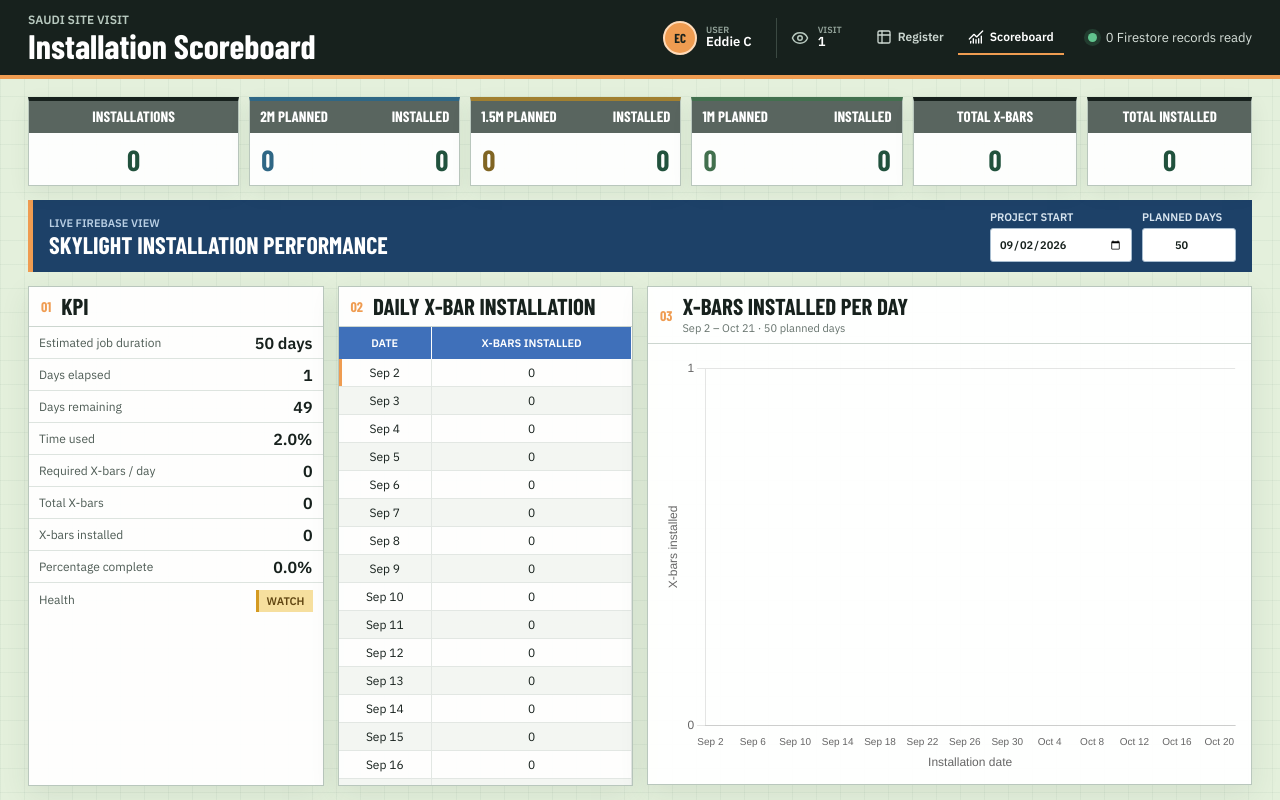
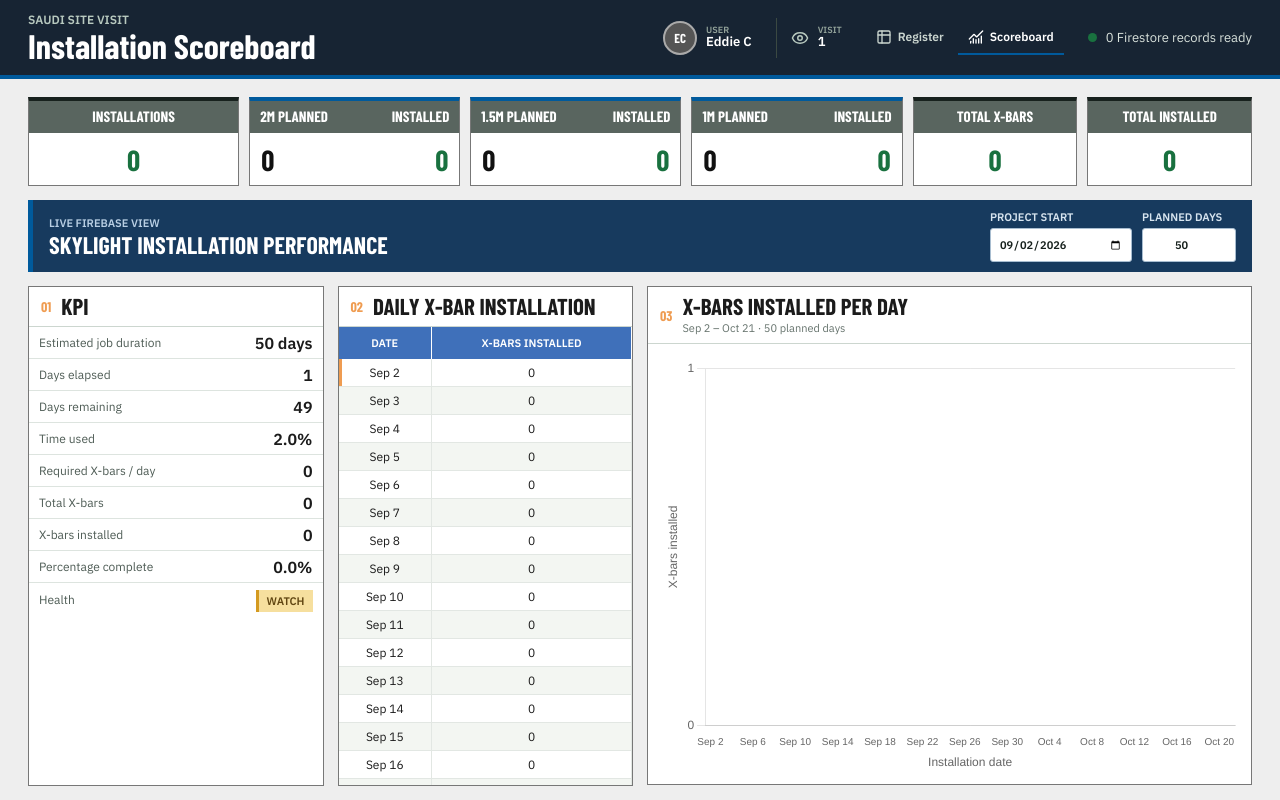
Before and after one commit to totem19970508/AVR_installation, a Flask app: page /scoreboard in a window 1280 px wide. Run offline with Flask 3, Linux system fonts and the light colour scheme; data that the repository does not hold is empty; some libraries are stand-ins or nearby versions.

Commit message:
Improve onsite color contrast

```diff
--- a/static/scoreboard.css
+++ b/static/scoreboard.css
@@ -1,21 +1,17 @@
 .scoreboard-main { width: min(1500px, 100%); padding: 26px clamp(20px, 4vw, 64px) 56px; }
 .score-strip { display: grid; grid-template-columns: repeat(4, minmax(145px, 1fr)) repeat(2, minmax(125px, .78fr)); gap: 12px; margin-bottom: 22px; }
-.stage-score { min-width: 0; background: rgba(255, 255, 255, .94); border: 1px solid #b9c7bd; box-shadow: 0 7px 20px rgba(44, 71, 55, .07); }
+.stage-score { min-width: 0; background: #fff; border: 1px solid #777; box-shadow: none; }
 .stage-score header { min-height: 37px; padding: 8px 12px; display: grid; grid-template-columns: 1fr auto; gap: 10px; color: #fff; background: #59655f; font-family: "Barlow Condensed", sans-serif; font-size: 15px; font-weight: 700; text-transform: uppercase; }
 .stage-score > div { min-height: 64px; padding: 12px; display: grid; grid-template-columns: 1fr auto; align-items: center; gap: 10px; }
 .stage-score strong { overflow: hidden; font-family: "Barlow Condensed", sans-serif; font-size: 32px; line-height: 1; text-overflow: ellipsis; }
-.stage-score > div strong:last-child { color: #21523d; }
-.stage-score-2000 { border-top: 4px solid #2f6785; }
-.stage-score-1500 { border-top: 4px solid #a17f30; }
-.stage-score-1000 { border-top: 4px solid #42704e; }
-.stage-score-2000 > div strong:first-child { color: #2f6785; }
-.stage-score-1500 > div strong:first-child { color: #806523; }
-.stage-score-1000 > div strong:first-child { color: #42704e; }
+.stage-score > div strong:last-child { color: #19713f; }
+.stage-score-2000, .stage-score-1500, .stage-score-1000 { border-top: 4px solid #005a9c; }
+.stage-score-2000 > div strong:first-child, .stage-score-1500 > div strong:first-child, .stage-score-1000 > div strong:first-child { color: #111; }
 .installation-score, .total-score, .done-score { border-top: 4px solid #17211d; }
 .installation-score header, .total-score header, .done-score header { grid-template-columns: 1fr; text-align: center; }
 .installation-score > div, .total-score > div, .done-score > div { grid-template-columns: 1fr; text-align: center; }
 
-.scoreboard-title-band { min-height: 74px; margin-bottom: 22px; padding: 15px 18px; display: flex; align-items: center; justify-content: space-between; gap: 22px; color: #fff; background: #1d4168; border-left: 5px solid #ef9c51; }
+.scoreboard-title-band { min-height: 74px; margin-bottom: 22px; padding: 15px 18px; display: flex; align-items: center; justify-content: space-between; gap: 22px; color: #fff; background: #173a5e; border-left: 5px solid #005a9c; }
 .scoreboard-title-band h2 { margin: 0; font-size: 27px; }
 .scoreboard-kicker { display: block; margin-bottom: 3px; color: #b8cee3; font-size: 11px; font-weight: 600; text-transform: uppercase; }
 .schedule-controls { display: flex; align-items: flex-end; gap: 10px; }
@@ -26,7 +22,7 @@
 
 .analytics-grid { display: grid; grid-template-columns: minmax(350px, .72fr) minmax(560px, 1.45fr); gap: 22px; align-items: start; }
 .scoreboard-column { display: grid; gap: 22px; }
-.kpi-panel, .daily-panel, .chart-panel { min-width: 0; background: rgba(255, 255, 255, .95); border: 1px solid #b9c7bd; box-shadow: 0 9px 28px rgba(44, 71, 55, .09); }
+.kpi-panel, .daily-panel, .chart-panel { min-width: 0; background: #fff; border: 1px solid #777; box-shadow: none; }
 .panel-heading { min-height: 48px; padding: 11px 14px; display: flex; align-items: center; gap: 10px; border-bottom: 1px solid #ccd6cf; }
 .panel-heading > span { color: #ef9c51; font-family: "Barlow Condensed", sans-serif; font-size: 14px; font-weight: 700; }
 .panel-heading h2 { margin: 0; font-size: 23px; }
--- a/static/styles.css
+++ b/static/styles.css
@@ -1,13 +1,15 @@
 :root {
-  --ink: #17211d;
-  --muted: #66736d;
-  --surface: #f7f9f5;
-  --canvas: #e4f0dc;
-  --line: #cbd5cd;
-  --blue: #3f70ba;
-  --blue-deep: #28558f;
-  --orange: #ef9c51;
-  --orange-soft: #ffdbb9;
+  --ink: #1b1b1b;
+  --muted: #555;
+  --surface: #fff;
+  --canvas: #eee;
+  --line: #777;
+  --blue: #005a9c;
+  --blue-deep: #003f6f;
+  --orange: #005a9c;
+  --orange-soft: #d9eaf7;
+  --selected: #19713f;
+  --selected-dark: #10542d;
   --white: #fff;
 }
 
@@ -17,8 +19,7 @@ body {
   min-width: 320px;
   color: var(--ink);
   background-color: var(--canvas);
-  background-image: linear-gradient(rgba(54, 94, 70, .05) 1px, transparent 1px), linear-gradient(90deg, rgba(54, 94, 70, .05) 1px, transparent 1px);
-  background-size: 24px 24px;
+  background-image: none;
   font-family: "IBM Plex Sans", sans-serif;
   letter-spacing: 0;
 }
@@ -35,21 +36,21 @@ h1, h2, h3 { font-family: "Barlow Condensed", sans-serif; letter-spacing: 0; }
   justify-content: space-between;
   gap: 24px;
   color: var(--white);
-  background: var(--ink);
-  border-bottom: 4px solid var(--orange);
+  background: #172433;
+  border-bottom: 4px solid var(--blue);
 }
 .eyebrow { margin: 0 0 2px; color: #b8c9bf; font-size: 12px; font-weight: 600; text-transform: uppercase; }
 h1 { margin-bottom: 0; font-size: clamp(28px, 3vw, 42px); line-height: 1; }
 .data-status { display: flex; align-items: center; gap: 9px; color: #d9e2dc; font-size: 13px; white-space: nowrap; }
-.status-dot { width: 9px; height: 9px; border-radius: 50%; background: var(--orange); box-shadow: 0 0 0 4px rgba(239, 156, 81, .16); }
-.data-status.ready .status-dot { background: #61c48e; box-shadow: 0 0 0 4px rgba(97, 196, 142, .16); }
+.status-dot { width: 9px; height: 9px; border-radius: 50%; background: #888; box-shadow: none; }
+.data-status.ready .status-dot { background: var(--selected); box-shadow: none; }
 .data-status.error .status-dot { background: #e36b61; }
 .topbar-actions { display: flex; align-items: center; gap: 24px; }
 .user-credential, .visit-counter { min-height: 40px; display: inline-flex; align-items: center; gap: 9px; }
 .user-credential > span:last-child, .visit-counter > span { display: grid; gap: 1px; }
 .user-credential small, .visit-counter small { color: #93a39a; font-size: 9px; font-weight: 600; line-height: 1; text-transform: uppercase; }
 .user-credential strong, .visit-counter strong { color: #fff; font-size: 13px; line-height: 1.1; white-space: nowrap; }
-.user-avatar { width: 34px; height: 34px; display: grid; place-items: center; color: #17211d; background: #ef9c51; border: 2px solid #ffdbb9; border-radius: 50%; font-family: "Barlow Condensed", sans-serif; font-size: 13px; font-weight: 700; }
+.user-avatar { width: 34px; height: 34px; display: grid; place-items: center; color: #fff; background: #555; border: 2px solid #aaa; border-radius: 50%; font-family: "Barlow Condensed", sans-serif; font-size: 13px; font-weight: 700; }
 .visit-counter { padding-left: 14px; border-left: 1px solid #3b4942; }
 .visit-counter svg { width: 18px; height: 18px; color: #b8c9bf; }
 .page-nav { display: flex; align-items: center; gap: 4px; }
```
Also changed, not shown: other parts of static/styles.css (+16 -25 lines).
